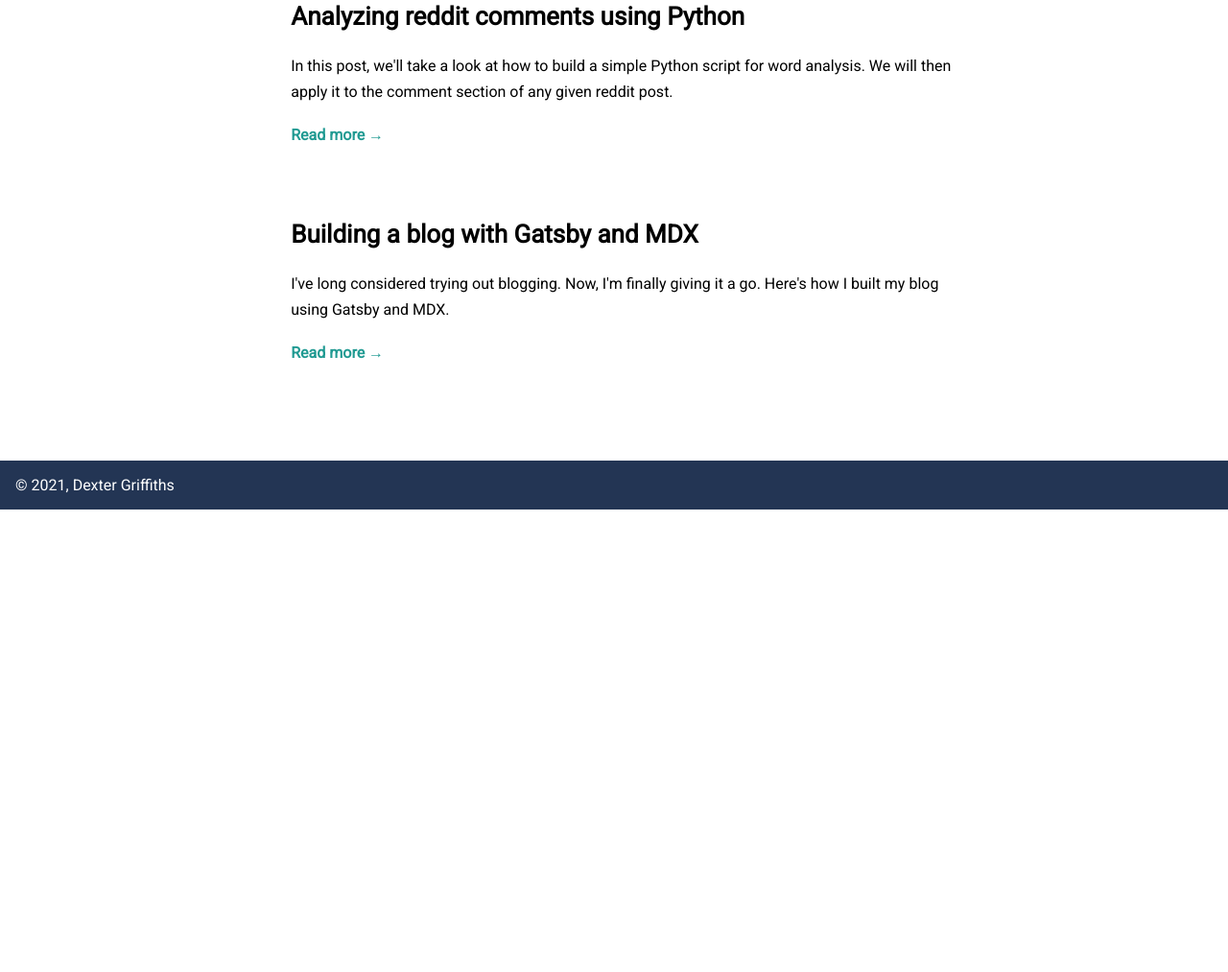
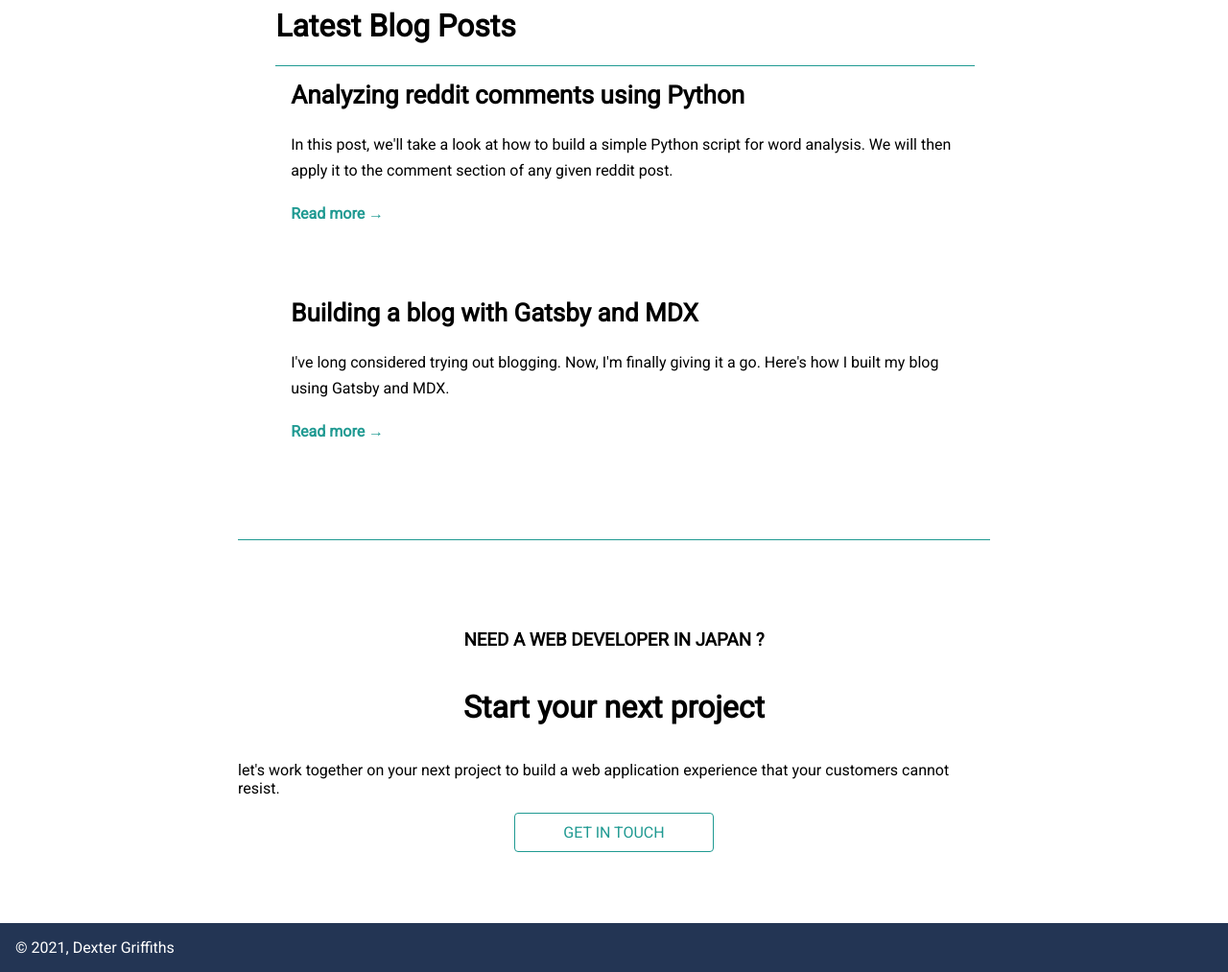
Before and after one commit to dextor19/gatsby-portfolio, a Gatsby site in the folder dexter-portfolio/: page /blog in a window 1280 px wide. Shown: the part 109-1122 px from the top of the page at 96% size. Before the commit the page ends 800 px from the top, so only its background shows below. Built offline with nearby package versions, Linux system fonts and the light colour scheme; Gatsby itself is replaced by a stand-in of ours; some packages are replaced by stand-ins of ours.

Commit message:
create call to action section

```diff
--- /dev/null
+++ b/dexter-portfolio/src/components/CallToAction.js
@@ -0,0 +1,46 @@
+import React from 'react'
+import styled from "styled-components"
+import { AnchorLink } from "gatsby-plugin-anchor-links";
+
+const StyledCallToActionSection = styled.section`
+  display: flex;
+  flex-direction: column;
+  align-items: center;
+  justify-content: center;
+  min-height: 50vh;
+  border-top: 1px solid var(--link);
+`;
+
+const CallToActionButton = styled.button`
+    background-color: transparent;
+    border: 1px solid var(--link);
+    border-radius: 4px;
+    color: var(--link);
+    font-size: 1em;
+    padding: 10px 50px;
+    text-transform: uppercase;
+    font-weight: normal;
+    :hover{
+        background-color: rgba(100, 255, 218, 0.1);
+    }
+`;
+
+const CallToActionAnchor = styled(AnchorLink)`
+    color: var(--link);
+`;
+
+const CallToAction = () => {
+
+    return (
+        <StyledCallToActionSection>
+            <h3>NEED A WEB DEVELOPER IN JAPAN ?</h3>
+            <h1>Start your next project</h1>
+            <p>let's work together on your next project to build a web application experience that your customers cannot resist.</p>
+            <AnchorLink to="/#contact">
+                <CallToActionButton>GET IN TOUCH</CallToActionButton>
+            </AnchorLink>
+        </StyledCallToActionSection>
+    );
+};
+
+export default CallToAction;
--- a/dexter-portfolio/src/components/Contact.js
+++ b/dexter-portfolio/src/components/Contact.js
@@ -67,7 +67,7 @@ const Contact = () => {
 
     return (
         <StyledContactSection id="contact">
-            <h1>GET IN TOUCH</h1>
+            <h1>START YOUR NEXT PROJECT</h1>
             <form
                 name="contact"
                 method="post"
--- a/dexter-portfolio/src/components/posts-page-layout.js
+++ b/dexter-portfolio/src/components/posts-page-layout.js
@@ -7,6 +7,7 @@ import Layout from "./Layout"
 import SEO from "./SEO"
 import components from "./mdxComponents"
 import styled from "styled-components"
+import CallToAction from "../components/CallToAction"
 
 export const PostLayoutLink = styled(Link)`
     margin: 4rem 0 2rem 0;
@@ -50,6 +51,7 @@ export default function PageTemplate({ data: { mdx } }) {
         <PostLayoutLink to={`/blog`}>
           ← Back to posts
         </PostLayoutLink>
+        <CallToAction />
       </Layout>
     </>
   )
--- a/dexter-portfolio/src/pages/blog.js
+++ b/dexter-portfolio/src/pages/blog.js
@@ -2,6 +2,11 @@ import React from "react"
 import { Link, useStaticQuery, graphql } from "gatsby"
 import Layout from "../components/layout"
 import styled from "styled-components"
+import CallToAction from "../components/CallToAction"
+
+const BlogBottomBorder = styled.div`
+    border-bottom: 1px solid var(--link);
+`
 
 const BlogList = styled.ul`
     padding: 1rem;
@@ -49,6 +54,8 @@ const BlogIndex = ({ location }) => {
   return (
     <Layout location={location} padding>
       <BlogList>
+        <h1>Latest Blog Posts</h1>
+        <BlogBottomBorder />
         {posts.map(({ node: post }) => (
           <BlogListItem key={post.id}>
             <BlogLink to={`/${post.frontmatter.slug}`}>
@@ -61,6 +68,7 @@ const BlogIndex = ({ location }) => {
           </BlogListItem>
         ))}
       </BlogList>
+      <CallToAction />
     </Layout>
   )
 }
```
